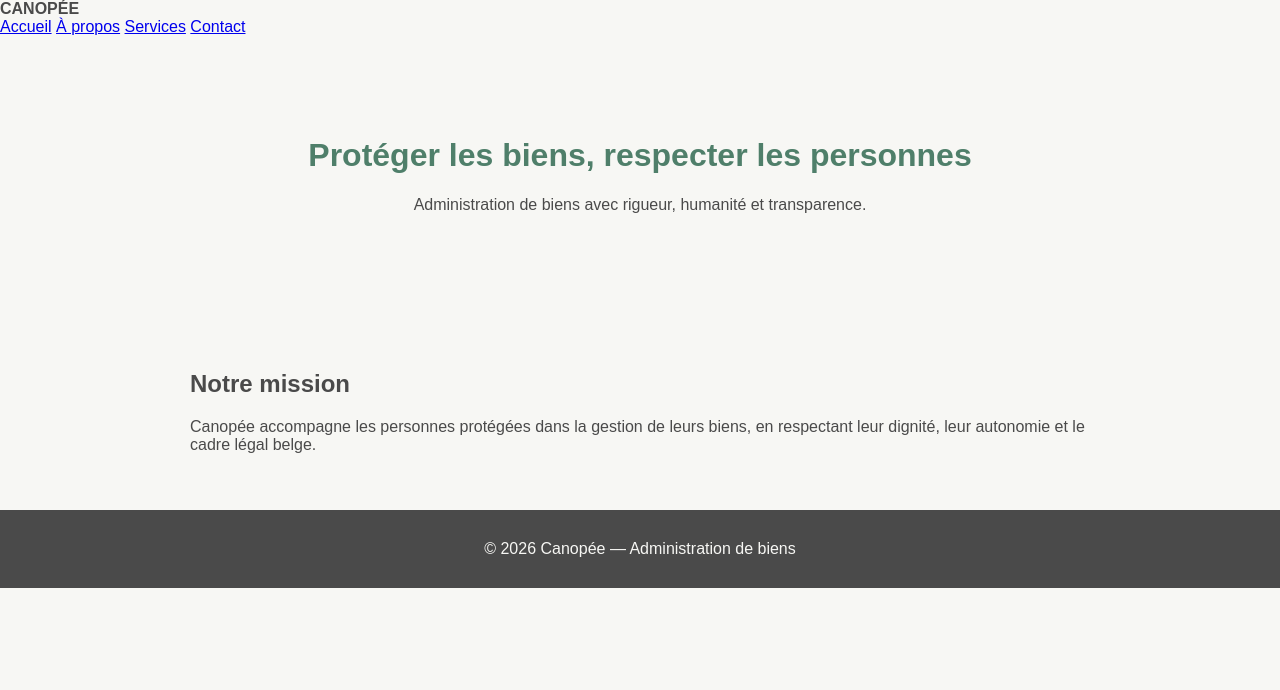
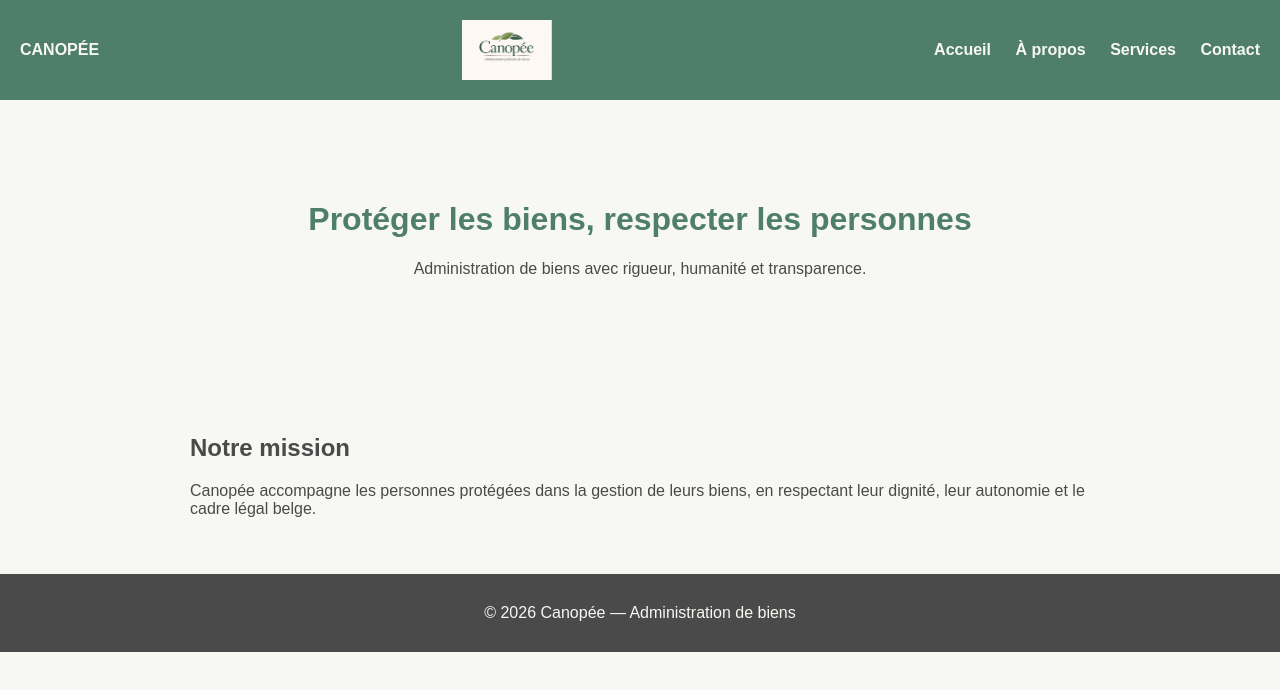
Before and after one commit to wasoste/canopee-site, a plain HTML site: page index.html in a window 1280 px wide. Drawn offline with Linux system fonts and the light colour scheme.

Commit message:
Update index.html

```diff
--- a/index.html
+++ b/index.html
@@ -17,15 +17,13 @@
       background-color: var(--blanc-doux);
       color: var(--gris-institutionnel);
     }
-   <header>
-  <img src="logo_canopee.png" alt="Logo Canopée" style="height:60px;">
-  <nav>
-    <a href="#">Accueil</a>
-    <a href="#">À propos</a>
-    <a href="#">Services</a>
-    <a href="#">Contact</a>
-  </nav>
-</header>
+    header {
+      background-color: var(--vert-canopee);
+      color: var(--blanc-doux);
+      padding: 20px;
+      display: flex;
+      justify-content: space-between;
+      align-items: center;
     }
     nav a {
       color: var(--blanc-doux);
@@ -57,6 +55,7 @@
 
 <header>
   <strong>CANOPÉE</strong>
+ <img src="logo_canopee.png" alt="Logo Canopée" style="height:60px;">
   <nav>
     <a href="#">Accueil</a>
     <a href="#">À propos</a>
```
